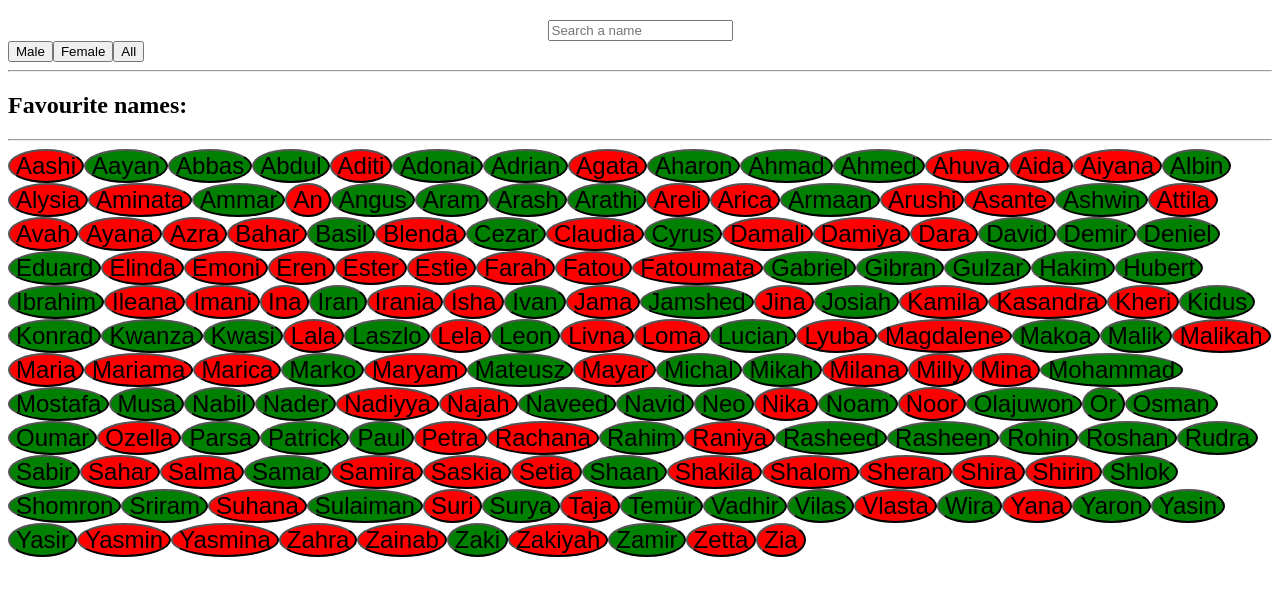
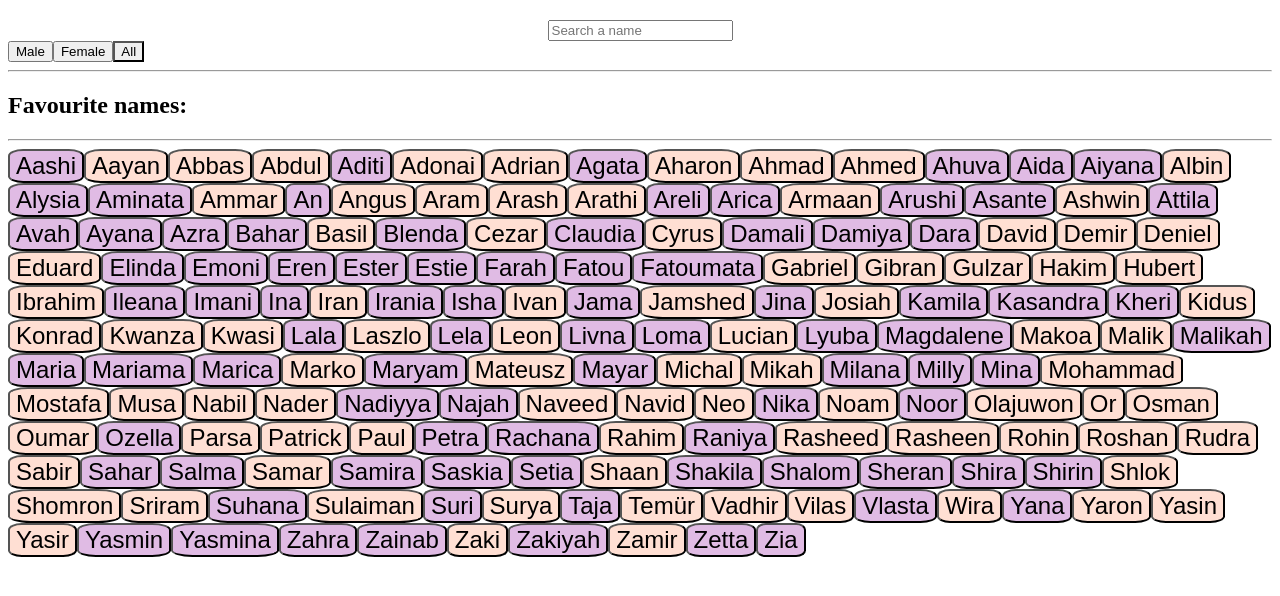
Before and after one commit to mariatens/baby-names-ex1, a React (Create React App) app: page / in a window 1280 px wide. Shown: the top 596 px of the page. Built offline with nearby package versions, Linux system fonts and the light colour scheme; the HTML template or start-up script is replaced by a standard one.

Commit message:
Button showing when clicked, change styling

```diff
--- a/src/App.tsx
+++ b/src/App.tsx
@@ -68,10 +68,13 @@ function App(): JSX.Element {
   return (
     <>
       <SearchBar value={inputText} onChange={saveTypedName} />
-      <SexFilter
+      <button className = {activeIndex === "m" ? "isactive":""} onClick = {handleMaleSex}>Male</button>
+      <button className = {activeIndex === "f" ? "isactive":""} onClick = {handleFemaleSex}>Female</button>
+      <button className = {activeIndex === "a" ? "isactive":""} onClick = {handleAllSex}>All</button>
+      {/* <SexFilter
             onClickF={handleFemaleSex}
             onClickM={handleMaleSex}
-            onClickA={handleAllSex}/>
+            onClickA={handleAllSex}/> */}
       <hr />
       <h2>Favourite names:</h2>
       {savedNames.map((eachSavedBaby: OneBaby) => {
--- a/src/components/SexFilter.tsx
+++ b/src/components/SexFilter.tsx
@@ -9,8 +9,8 @@ export function SexFilter(props: SexFilterProps): JSX.Element {
     //It should be clear which filter (if any) is in effect at any time.
    return (
     <>
-    <button onClick = {props.onClickM}>Male</button>
-    <button onClick = {props.onClickF}>Female</button>
+    <button className = {""} onClick = {props.onClickM}>Male</button>
+    <button className = ""onClick = {props.onClickF}>Female</button>
     <button onClick = {props.onClickA}>All</button>
     </>
    )
--- a/src/styles.css
+++ b/src/styles.css
@@ -1,14 +1,13 @@
 .femaleb {
-  background-color: red;
+  background-color: #E0BBE4;
   font-size: 24px;
-  border-radius: 50%;
+  border-radius: 20%;
 }
 .maleb {
-  background-color: green;
+  background-color: #FFDFD3;
   font-size: 24px;
-  border-radius: 50%;
+  border-radius: 20%;
 }
-
 
 .searchbar{
     margin: auto;
@@ -18,3 +17,7 @@
 .margin-top{
     margin-top: 20px;
 }
+
+.isactive{
+  border-color: black;
+}
--- a/src/utils/filter.ts
+++ b/src/utils/filter.ts
@@ -6,9 +6,6 @@ function filterData(data: OneBaby[], query: string, sex: string): OneBaby[] {
   }
   if (sex === "m"){
     data = data.filter((dat) => dat.sex === "m")
-  }
-  if (sex === "a"){
-    data = data
   }
   if (!query) {
     return data;
```
